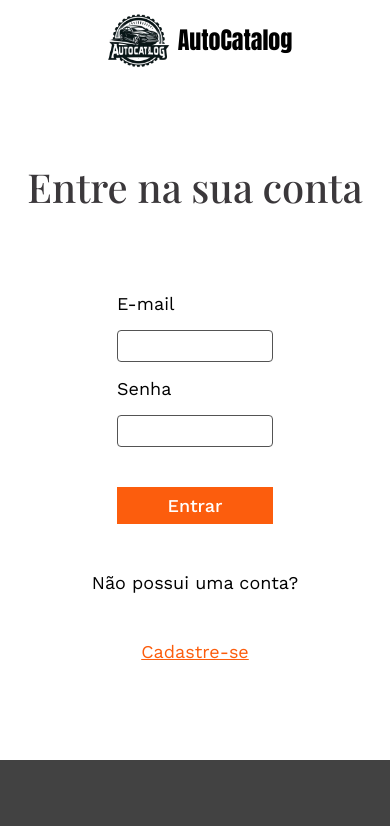
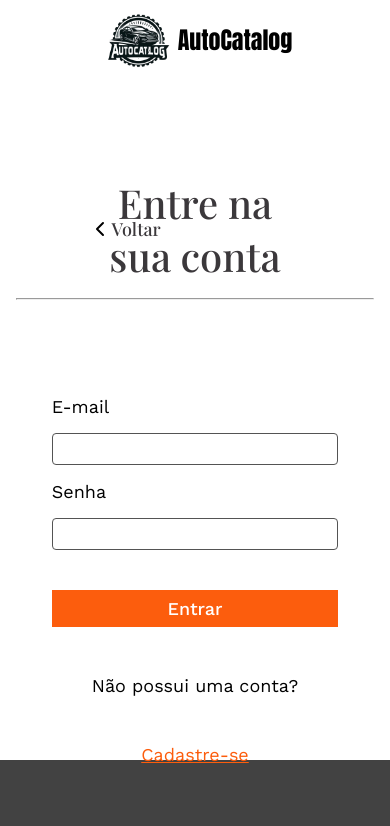
Before and after one commit to amedeirosg/car-catalog, a Next.js app: page /login in a window 390 px wide. Shown: the top 826 px of the page. Built offline with nearby package versions, Linux system fonts and the light colour scheme; a web font is replaced by a local one.

Commit message:
create login screen

```diff
--- /dev/null
+++ b/src/app/Components/HandleBack/handleBack.tsx
@@ -0,0 +1,11 @@
+import { useRouter } from "next/navigation";
+
+export const useHandleBack = () => {
+  const router = useRouter();
+
+  const handleBack = () => {
+    router.back();
+  };
+
+  return handleBack;
+};
--- a/src/app/cadastro/Register.css
+++ b/src/app/cadastro/Register.css
@@ -27,6 +27,7 @@
     align-items: center;
     left:0;
     font-size:18px;
+    cursor: pointer;
 }
 
 .RegisterInfo{
--- a/src/app/login/Login.css
+++ b/src/app/login/Login.css
@@ -3,7 +3,7 @@
     font-family: 'Work Sans';
     display:flex;
     flex-direction: column;
-    gap:5rem;
+    gap:1rem;
 }
 
 
@@ -14,10 +14,24 @@
     flex-direction: column;
     gap:3rem;
     font-size:1.125rem;
+    margin-top:5rem;
 }
 
+.LoginAreaTitle{
+    display:flex;
+    justify-content: center;
+    align-items: center;
+    margin-top:5rem;
+}
+
+
 .LoginTitle{
+    position:relative;
     text-align: center;
+    display:flex;
+    align-items: center;
+    justify-content: center;
+    width: 60%;
 }
 
 #register{
@@ -73,3 +87,31 @@
     border-color:rgba(67, 9, 213, 0.781);
     box-shadow: 0 0 5px rgba(67, 9, 213, 0.781);
 }
+
+
+.LoginBack{
+    display:flex;
+    align-items: center;
+    position:absolute;
+    left:0;
+}
+
+.LoginBack span{
+    font-size:18px;
+}
+
+
+@media(max-width: 920px){
+
+
+
+    .LoginForm{
+        width: 80%;
+    }
+}
+
+@media(max-width:400px){
+    .LoginContainer{
+        padding:0 1rem;
+    }
+}
--- a/src/app/login/page.tsx
+++ b/src/app/login/page.tsx
@@ -1,17 +1,20 @@
 "use client";
 import { useState } from "react";
-import { checkIfMailExists } from "@/database/fs";
+import { checkIfAccExists } from "@/database/fs";
+import { ChevronLeft } from "lucide-react";
+import { useHandleBack } from "../Components/HandleBack/handleBack";
 import RegisterHeader from "../Components/RegisterHeader/registerHeader";
 import "./Login.css";
 
 export default function Login() {
   const [getEmail, setGetEmail] = useState("");
   const [getPass, setGetPass] = useState("");
-
+  const handleBack = useHandleBack();
   const handleCheckAcc = async () => {
     try {
-      const exists = await checkIfMailExists(getEmail);
-      console.log(exists);
+      const existsAcc = await checkIfAccExists(getEmail, getPass);
+
+      console.log(existsAcc);
     } catch (error) {
       console.error("Erro ao verificar o e-mail:", error);
     }
@@ -20,9 +23,16 @@ export default function Login() {
   return (
     <div className="LoginContainer">
       <RegisterHeader />
-      <div className="LoginTitle">
-        <span>Entre na sua conta</span>
+      <div className="LoginAreaTitle">
+        <div className="LoginTitle">
+          <div className="LoginBack" onClick={handleBack}>
+            <ChevronLeft />
+            <span>Voltar</span>
+          </div>
+          <span>Entre na sua conta</span>
+        </div>
       </div>
+      <hr></hr>
 
       <div className="LoginFormArea">
         <div className="LoginForm">
@@ -42,7 +52,14 @@ export default function Login() {
           </button>
         </div>
         <span>Não possui uma conta?</span>
-        <span id="register">Cadastre-se</span>
+        <span
+          id="register"
+          onClick={() => {
+            window.location.assign("/cadastro");
+          }}
+        >
+          Cadastre-se
+        </span>
       </div>
     </div>
   );
--- a/src/database/fs.tsx
+++ b/src/database/fs.tsx
@@ -42,12 +42,24 @@ const userCollectionRef = collection(db, "users");
  * @returns {Promise<boolean>} - Retorna uma Promise que resolve para true se o e-mail existir, ou false se não existir.
  */
 
-export async function checkIfMailExists(mailValue) {
+export async function checkIfAccExists(mailValue, passwordValue) {
   try {
-    const q = query(userCollectionRef, where("mail", "==", mailValue));
+    const q = query(
+      userCollectionRef,
+      where("mail", "==", mailValue),
+      where("password", "==", passwordValue)
+    );
     const querySnapshot = await getDocs(q);
 
-    return !querySnapshot.empty; // Retorna true se encontrar pelo menos um documento
+    if (!querySnapshot.empty) {
+      // Usuário encontrado
+      // console.log("Usuário encontrado:", querySnapshot.docs[0].data());
+      return true;
+    } else {
+      // Usuário não encontrado
+      // console.log("Usuário não encontrado.");
+      return false;
+    }
   } catch (error) {
     console.error("Erro ao verificar o valor da chave 'mail':", error);
     throw error;
```
Also changed, not shown: src/app/cadastro-loja/page.tsx (+6 -5 lines), src/app/cadastro/page.tsx (+16 -12 lines), src/app/functions.tsx (+7 -0 lines).
